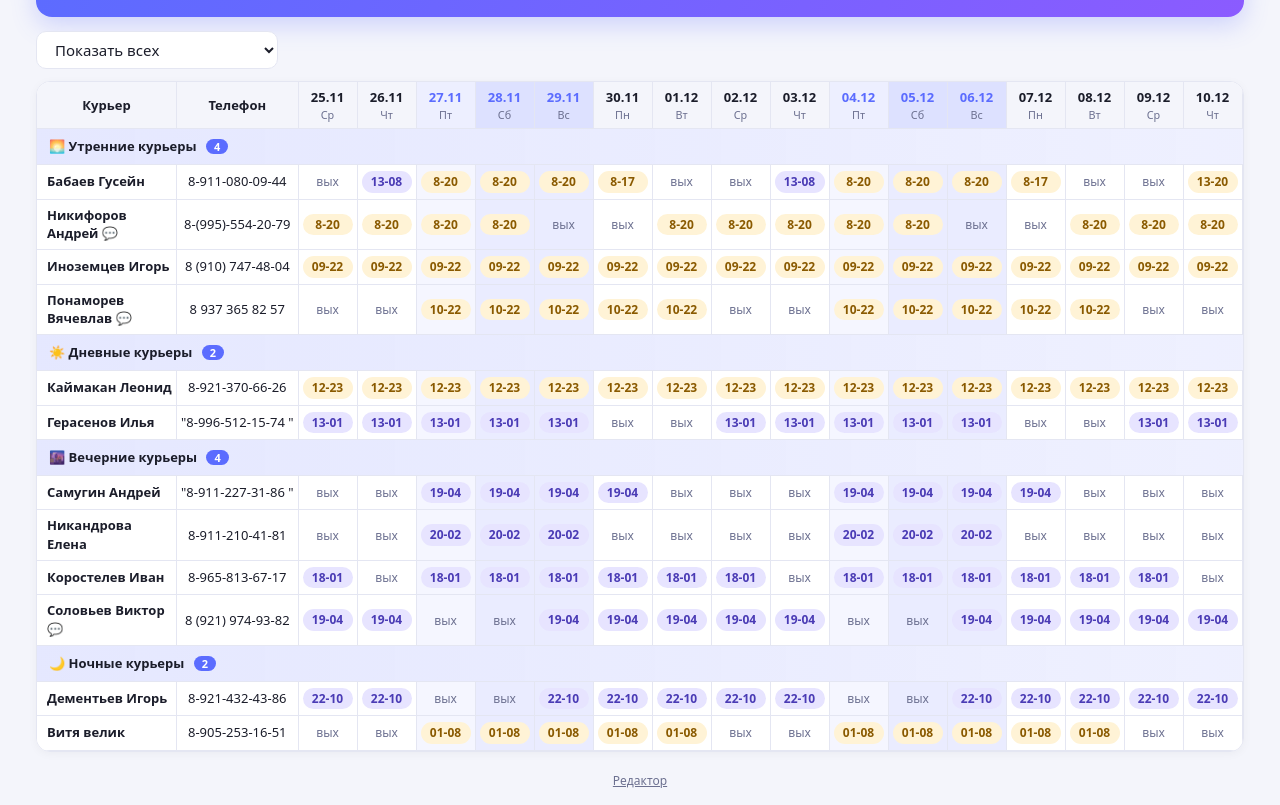
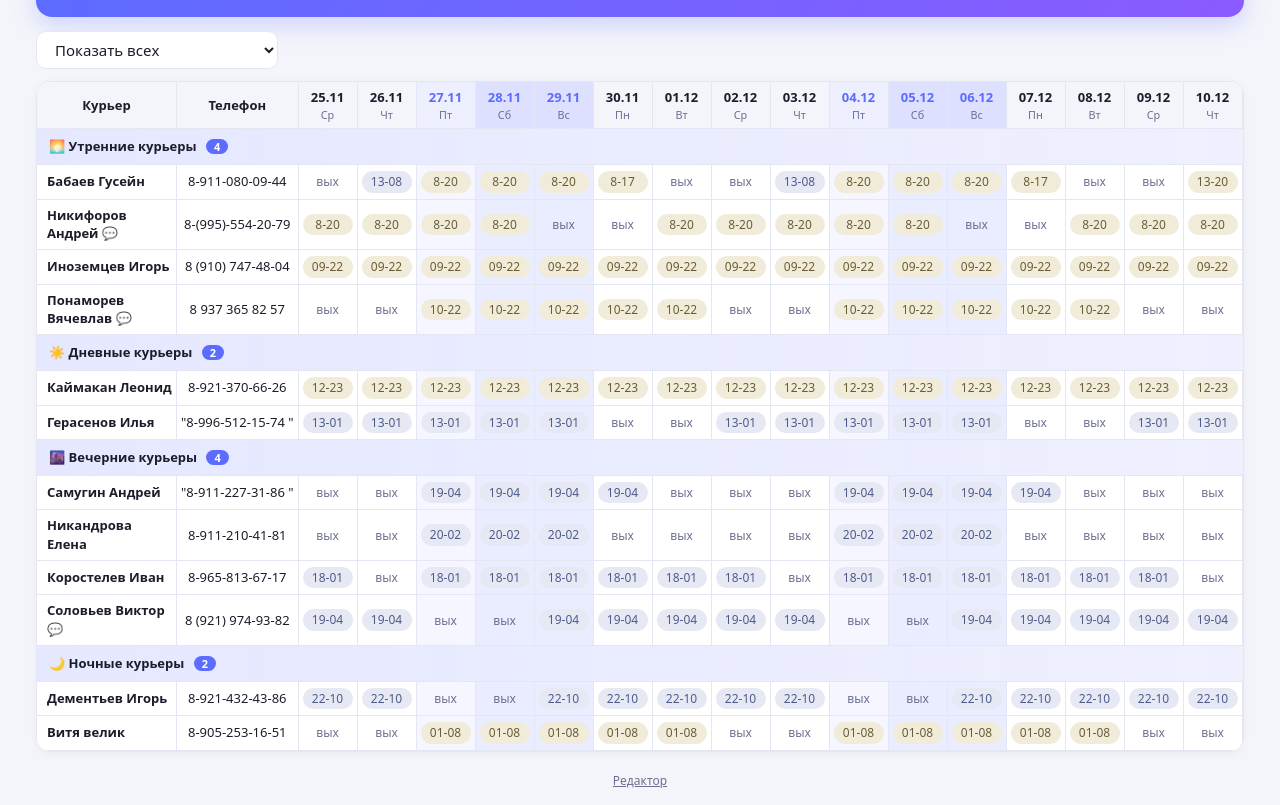
Before and after one commit to ElGastar/graf, a plain HTML site: page index.html in a window 1280 px wide. Shown: the part 94-899 px from the top of the page. Drawn offline with nearby package versions, Linux system fonts and the light colour scheme.

Commit message:
фиксированная категория и более мягкие тона часов

```diff
--- a/index.html
+++ b/index.html
@@ -1,7 +1,7 @@
 <!DOCTYPE html><html lang="ru"><head><meta charset="utf-8"><meta name="viewport" content="width=device-width, initial-scale=1, viewport-fit=cover"><title>График курьеров</title><style>
-:root{--bg:#f4f5fb;--fg:#1b1d2a;--mut:#6c7090;--card:#fff;--line:#e4e6f2;--acc:#5b6cff;--acc2:#8b5bff;--day:#fff3d6;--dayf:#8a5a00;--ngt:#e7e4ff;--ngf:#4a3bb5;--bad:239,68,68;
+:root{--bg:#f4f5fb;--fg:#1b1d2a;--mut:#6c7090;--card:#fff;--line:#e4e6f2;--acc:#5b6cff;--acc2:#8b5bff;--day:#f1ecd9;--dayf:#6a5d36;--ngt:#e6e9f4;--ngf:#4f5b8a;--bad:239,68,68;
 box-sizing:border-box;padding-top:env(safe-area-inset-top,0px);padding-bottom:env(safe-area-inset-bottom,0px)}
-@media(prefers-color-scheme:dark){:root{--bg:#10111a;--fg:#ececf5;--mut:#9a9cba;--card:#1a1c2a;--line:#2b2e44;--acc:#7d8bff;--acc2:#a07dff;--day:#4a3a12;--dayf:#ffd78a;--ngt:#2d2a5c;--ngf:#c9c2ff}}
+@media(prefers-color-scheme:dark){:root{--bg:#10111a;--fg:#ececf5;--mut:#9a9cba;--card:#1a1c2a;--line:#2b2e44;--acc:#7d8bff;--acc2:#a07dff;--day:#3a3626;--dayf:#d9cfa6;--ngt:#2a2f45;--ngf:#aeb7e0}}
 *{box-sizing:border-box}
 html{scroll-padding-top:env(safe-area-inset-top,0px)}
 body{margin:0;background:var(--bg);color:var(--fg);font:15px/1.45 system-ui,-apple-system,"Segoe UI",Roboto,sans-serif}
@@ -34,8 +34,9 @@ tbody tr:hover td{background:rgba(125,139,255,.08)}
 tr.me td{background:rgba(125,139,255,.2)!important}
 @keyframes rowin{from{opacity:0;transform:translateY(6px)}to{opacity:1;transform:none}}
 tr.grp th{position:static;text-align:left;padding:8px 12px;font-size:13px;background:linear-gradient(90deg,rgba(125,139,255,.2),transparent)}
-.grp span{background:var(--acc);color:#fff;border-radius:99px;padding:0 8px;font-size:11px;margin-left:6px}
-.chip{display:inline-block;min-width:50px;text-align:center;padding:2px 8px;border-radius:99px;font-size:12px;font-weight:600}
+.gt{position:sticky;left:12px;display:inline-block}
+.grp .cn{background:var(--acc);color:#fff;border-radius:99px;padding:0 8px;font-size:11px;margin-left:6px}
+.chip{display:inline-block;min-width:50px;text-align:center;padding:2px 8px;border-radius:99px;font-size:12px;font-weight:500}
 .chip.d{background:var(--day);color:var(--dayf)}.chip.n{background:var(--ngt);color:var(--ngf)}.chip.o{background:rgba(var(--bad),.2)}
 .off{color:var(--mut);font-size:12px}
 td input{width:100%;border:0;background:transparent;padding:8px 4px;text-align:center}
@@ -134,7 +135,7 @@ tr.me td.sticky{background:linear-gradient(rgba(125,139,255,.2),rgba(125,139,255
         <div v-if="!vdays.length" class="hint">График закончился: все даты в прошлом. Добавьте дни или сдвиньте дату начала.</div>
         <div class="tw"><table>
           <thead><tr><th class="sticky nm">Курьер</th><th>Телефон</th><th v-for="d in vdays" :key="d.k" :class="{we:d.we,fri:d.fri}">{{d.label}}<small>{{d.wd}}</small></th></tr></thead>
-          <tbody v-for="g in groups" :key="g.id" v-show="g.rows.length"><tr class="grp"><th :colspan="vdays.length+2">{{g.icon}} {{g.name}} <span>{{g.rows.length}}</span></th></tr><tr v-for="i in g.rows" :key="i" :class="{me:i===me}">
+          <tbody v-for="g in groups" :key="g.id" v-show="g.rows.length"><tr class="grp"><th :colspan="vdays.length+2"><span class="gt">{{g.icon}} {{g.name}} <span class="cn">{{g.rows.length}}</span></span></th></tr><tr v-for="i in g.rows" :key="i" :class="{me:i===me}">
             <td class="sticky name nm" :class="{clk:S.comments[i]}" @click="S.comments[i]&&(popup=i)">{{S.names[i]}}<span v-if="S.comments[i]"> 💬</span></td>
             <td><a v-if="tel(S.phones[i])" :href="'tel:'+tel(S.phones[i])">{{S.phones[i]}}</a></td>
             <td v-for="d in vdays" :key="d.k" :class="dcl(d.k)"><span v-if="!S.cells[i][d.k]" class="off">вых</span><span v-else-if="!ended(d.k,S.cells[i][d.k])" class="chip" :class="chipClass(S.cells[i][d.k])">{{S.cells[i][d.k]}}</span></td>
@@ -155,7 +156,7 @@ tr.me td.sticky{background:linear-gradient(rgba(125,139,255,.2),rgba(125,139,255
         </div>
         <div class="tw" :class="{selmode:selMode}"><table>
           <thead><tr><th class="sticky nm ed">Курьер</th><th>Категория</th><th>Телефон</th><th>Комментарий</th><th v-for="d in vdays" :key="d.k" :class="{we:d.we,fri:d.fri,clk:selMode}" @click="selMode&&toggleCol(d.k)">{{d.label}}<small>{{d.wd}}</small></th><th></th></tr></thead>
-          <tbody v-for="g in groups" :key="g.id" v-show="g.rows.length"><tr class="grp"><th :colspan="vdays.length+5">{{g.icon}} {{g.name}} <span>{{g.rows.length}}</span></th></tr><tr v-for="i in g.rows" :key="i">
+          <tbody v-for="g in groups" :key="g.id" v-show="g.rows.length"><tr class="grp"><th :colspan="vdays.length+5"><span class="gt">{{g.icon}} {{g.name}} <span class="cn">{{g.rows.length}}</span></span></th></tr><tr v-for="i in g.rows" :key="i">
             <td class="sticky name nm ed" :class="{clk:selMode}" @click="selMode&&toggleRow(i)"><input v-if="!selMode" v-model="S.names[i]" @change="touch"><span v-else class="cv">{{S.names[i]}}</span></td>
             <td><select v-model="S.cats[i]" @change="touch"><option v-for="c in CATS" :key="c.id" :value="c.id">{{c.name}}</option></select></td>
             <td><input type="tel" v-model.trim="S.phones[i]" style="min-width:130px" @change="touch"></td>
```
